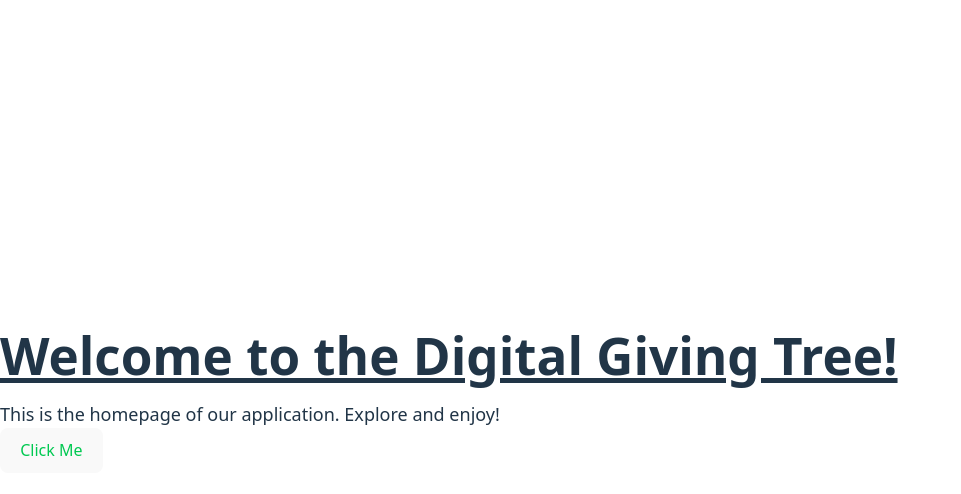
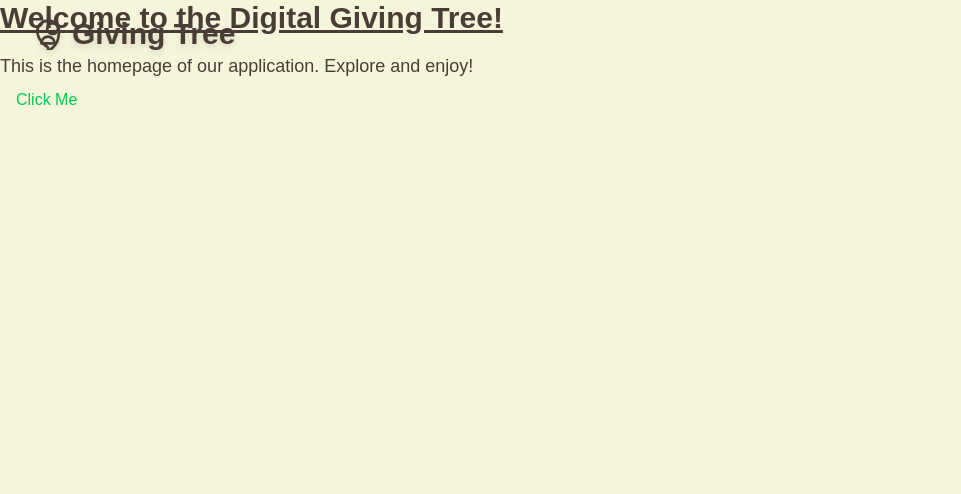
Before and after one commit to lloydgapton/Digital-giving-tree-web, a React (Vite) app: page / in a window 1280 px wide. Shown: the top 494 px of the page, without its empty margins (0-961 px from the left). Built offline with nearby package versions, Linux system fonts and the light colour scheme.

Commit message:
implemented header component with appropriate stylings

```diff
--- a/src/components/common/header.tsx
+++ b/src/components/common/header.tsx
@@ -0,0 +1,34 @@
+import { cn } from '../../lib/utils';
+import { Link } from 'react-router-dom';
+
+type HeaderProps = {
+  variant?: 'light' | 'dark';
+};
+
+export default function Header({ variant = 'light' }: HeaderProps) {
+  return (
+    <header className="py-4 px-6 md:px-8 bg-transparent absolute top-0 left-0 right-0 z-40">
+      <div className="container mx-auto flex justify-between items-center">
+        <Link to="/" className="flex items-center gap-2 drop-shadow-md transition-transform duration-300 ease-in-out hover:scale-105 hover:opacity-90">
+            <svg xmlns="http://www.w3.org/2000/svg" width="24" height="24" viewBox="0 0 24 24" fill="none" stroke="currentColor" strokeWidth="2" strokeLinecap="round" strokeLinejoin="round"
+              className={cn(
+                'h-7 w-7 md:h-8 md:w-8',
+                variant === 'light' ? 'text-primary-foreground' : 'text-primary'
+              )}
+            >
+              <path d="M12 22s-8-4.5-8-12.5A8 8 0 0 1 12 2a8 8 0 0 1 8 10.5c0 8-8 12.5-8 12.5Z"/>
+              <path d="M12 10a4 4 0 1 0 0-4 4 4 0 0 0 0 4Z"/>
+              <path d="M12 14c-2.76 0-5 2.24-5 5h10c0-2.76-2.24-5-5-5Z"/>
+            </svg>
+            <span className={cn(
+                'text-2xl md:text-3xl font-headline font-bold',
+                variant === 'light' ? 'text-primary-foreground' : 'text-primary'
+              )}
+            >
+            Giving Tree
+            </span>
+        </Link>
+      </div>
+    </header>
+  );
+}
--- a/src/index.css
+++ b/src/index.css
@@ -1,70 +1,90 @@
 @import "tailwindcss";
 
-:root {
-  font-family: system-ui, Avenir, Helvetica, Arial, sans-serif;
-  line-height: 1.5;
-  font-weight: 400;
-
-  color-scheme: light dark;
-  color: rgba(255, 255, 255, 0.87);
-  background-color: #242424;
-
-  font-synthesis: none;
-  text-rendering: optimizeLegibility;
-  -webkit-font-smoothing: antialiased;
-  -moz-osx-font-smoothing: grayscale;
+body {
+  font-family: 'PT Sans', sans-serif;
 }
 
-a {
-  font-weight: 500;
-  color: #646cff;
-  text-decoration: inherit;
-}
-a:hover {
-  color: #535bf2;
+
+@layer base {
+  :root {
+    --background: 60 56% 91%;
+    --foreground: 20 15% 25%;
+    --card: 60 56% 96%;
+    --card-foreground: 20 15% 25%;
+    --popover: 60 56% 96%;
+    --popover-foreground: 20 15% 25%;
+    --primary: 135 29% 30%;
+    --primary-foreground: 60 30% 96%;
+    --secondary: 135 15% 80%;
+    --secondary-foreground: 135 29% 20%;
+    --muted: 135 15% 85%;
+    --muted-foreground: 20 10% 40%;
+    --accent: 49 29% 51%;
+    --accent-foreground: 0 0% 100%;
+    --destructive: 0 84.2% 60.2%;
+    --destructive-foreground: 0 0% 98%;
+    --border: 135 10% 80%;
+    --input: 135 10% 85%;
+    --ring: 49 29% 51%;
+    --chart-1: 12 76% 61%;
+    --chart-2: 173 58% 39%;
+    --chart-3: 197 37% 24%;
+    --chart-4: 43 74% 66%;
+    --chart-5: 27 87% 67%;
+    --radius: 0.5rem;
+  }
+
+  .dark {
+    --background: 135 10% 15%;
+    --foreground: 60 30% 85%;
+    --card: 135 10% 20%;
+    --card-foreground: 60 30% 85%;
+    --popover: 135 10% 15%;
+    --popover-foreground: 60 30% 85%;
+    --primary: 60 56% 91%;
+    --primary-foreground: 135 29% 20%;
+    --secondary: 135 15% 25%;
+    --secondary-foreground: 60 30% 90%;
+    --muted: 135 10% 25%;
+    --muted-foreground: 60 20% 70%;
+    --accent: 49 29% 51%;
+    --accent-foreground: 0 0% 100%;
+    --destructive: 0 62.8% 30.6%;
+    --destructive-foreground: 0 0% 98%;
+    --border: 135 10% 30%;
+    --input: 135 10% 30%;
+    --ring: 49 29% 61%;
+  }
 }
 
-body {
-  margin: 0;
-  display: flex;
-  place-items: center;
-  min-width: 320px;
-  min-height: 100vh;
-}
-
-h1 {
-  font-size: 3.2em;
-  line-height: 1.1;
-}
-
-button {
-  border-radius: 8px;
-  border: 1px solid transparent;
-  padding: 0.6em 1.2em;
-  font-size: 1em;
-  font-weight: 500;
-  font-family: inherit;
-  background-color: #1a1a1a;
-  cursor: pointer;
-  transition: border-color 0.25s;
-}
-button:hover {
-  border-color: #646cff;
-}
-button:focus,
-button:focus-visible {
-  outline: 4px auto -webkit-focus-ring-color;
-}
-
-@media (prefers-color-scheme: light) {
-  :root {
-    color: #213547;
-    background-color: #ffffff;
+@layer base {
+  * {
+    border-color: hsl(var(--border));
   }
-  a:hover {
-    color: #747bff;
+  body {
+    background-color: hsl(var(--background));
+    color: hsl(var(--foreground));
   }
-  button {
-    background-color: #f9f9f9;
+  .swiper-pagination {
+    position: absolute;
+    bottom: 1rem;
+    left: 50%;
+    transform: translateX(-50%);
+    z-index: 10;
+    display: flex;
+    gap: 0.5rem;
+  }
+  .swiper-pagination-bullet {
+    width: 0.5rem;
+    height: 0.5rem;
+    border-radius: 9999px;
+    cursor: pointer;
+    transition-property: color, background-color, border-color, text-decoration-color, fill, stroke;
+    transition-timing-function: cubic-bezier(0.4, 0, 0.2, 1);
+    transition-duration: 150ms;
+    background-color: hsla(var(--primary-foreground), 0.5);
+  }
+  .swiper-pagination-bullet-active {
+    background-color: hsl(var(--primary));
   }
 }
--- a/src/main.tsx
+++ b/src/main.tsx
@@ -5,9 +5,11 @@ import './index.css'
 import Button from './components/common/Button'
 import HomePage from './pages/Homepage';
 import CharityPage from './pages/CharityPage';
+import Header from './components/common/header';
 createRoot(document.getElementById('root')!).render(
   <StrictMode>
     <BrowserRouter>
+    <Header />
     <Routes>
         <Route path="/" element={<HomePage />} />
         <Route path="/charity" element={<CharityPage />} />
```
